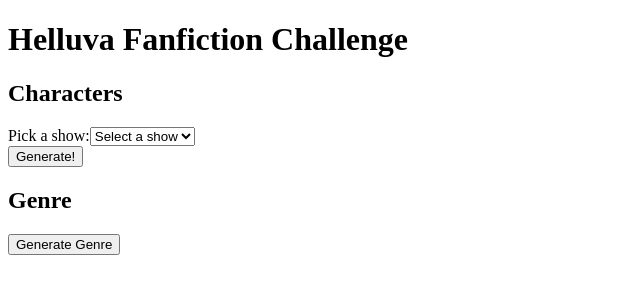
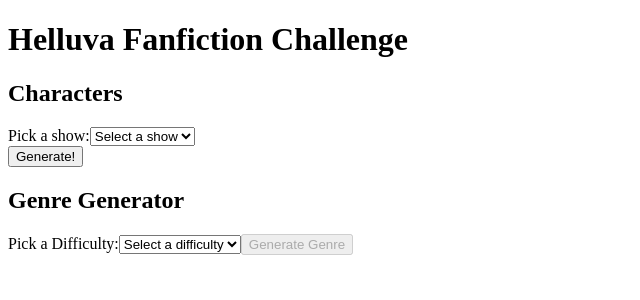
Before and after one commit to LilyBurton/helluva-challenge, a React (Create React App) app: page / in a window 1280 px wide. Shown: the top 300 px of the page, without its empty margins (0-640 px from the left). Built offline with nearby package versions, Linux system fonts and the light colour scheme.

Commit message:
Be able to generate 1 - 3 genres depending on the difficulty the user picks

```diff
--- a/src/CharacterGenerator.js
+++ b/src/CharacterGenerator.js
@@ -11,7 +11,7 @@ const CharacterGenerator = () => {
     'Sir Pentious', 'Vox', 'Valentino', 'Velvette', 'Camilla', 'Zestial',
     'Lucifer', 'Rosie', 'Adam', 'Lute', 'Emily', 'Sera', 'Travis',
     "Vox's Assistant", 'Melissa', 'Baxter', 'Clara', 'Odette', 'Abel',
-    'St. Peter', 'Molly', 'Arakniss', 'Frank', 'Egg Boiz'
+    'St. Peter', 'Molly', 'Arakniss', 'Frank', 'Egg Boiz', 'Missi Zilla', 'Lilith', 'Mimzy', 'Cherri Bomb'
   ];
 
   const helluvaBossNames = [
--- a/src/GenreGenerator.js
+++ b/src/GenreGenerator.js
@@ -1,7 +1,8 @@
 import React, { useState, useEffect } from 'react';
 
 const GenreGenerator = () => {
-  const [generatedGenre, setGeneratedGenre] = useState('');
+  const [generatedGenres, setGeneratedGenres] = useState(['', '', '']);
+  const [selectDifficulty, setSelectDifficulty] = useState('');
   const [cycling, setCycling] = useState(false);
 
   const genres = [
@@ -10,45 +11,88 @@ const GenreGenerator = () => {
     'Romance', 'Sci-fi', 'Thriller', 'Western'
   ];
 
+  const difficultyLevels = ['1 - Easy', '2 - Medium', '3 - Hard'];
+
+  const pickRandomGenres = (count) => {
+    const shuffled = [...genres].sort(() => 0.5 - Math.random());
+    return shuffled.slice(0, count);
+  };
+
   useEffect(() => {
     if (!cycling) return;
 
-    // Ensure genres exist before proceeding
-    if (!genres || genres.length === 0) return;
+    const genreIntervals = [];
+    const cyclingGenres = [...generatedGenres]; // Local copy to track cycling values
+    const finalizationTimeouts = [];
 
-    let genreRandomIndex = Math.floor(Math.random() * genres.length);
+    const startCycling = (index, delay) => {
+      // Start cycling for a specific genre slot
+      genreIntervals[index] = setInterval(() => {
+        const randomIndex = Math.floor(Math.random() * genres.length);
+        cyclingGenres[index] = genres[randomIndex];
+        setGeneratedGenres([...cyclingGenres]);
+      }, 100);
 
-    // Start cycling through genres
-    const genreIntervalId = setInterval(() => {
-      genreRandomIndex = Math.floor(Math.random() * genres.length); // Randomize each cycle
-      setGeneratedGenre(genres[genreRandomIndex]);
-    }, 100); // Update every 100ms
+      // Stop cycling for this slot after the delay
+      finalizationTimeouts[index] = setTimeout(() => {
+        clearInterval(genreIntervals[index]);
+        const finalGenres = pickRandomGenres(index + 1); // Pick up to the current genre slot
+        cyclingGenres[index] = finalGenres[index]; // Finalize the specific genre
+        setGeneratedGenres([...cyclingGenres]);
 
-    // Stop cycling after 3 seconds
-    const genreTimeoutId = setTimeout(() => {
-      clearInterval(genreIntervalId);
-      setCycling(false); // Stop cycling
-    }, 3000);
+        // If all genres have finalized, stop cycling entirely
+        if (index === Math.min(selectDifficulty.split(' ')[0], 3) - 1) {
+          setCycling(false);
+        }
+      }, delay);
+    };
 
-    // Cleanup function
+    // Determine cycling and finalization based on difficulty
+    const count = selectDifficulty === '1 - Easy' ? 1 : selectDifficulty === '2 - Medium' ? 2 : 3;
+
+    // Start cycling for each genre slot with staggered finalization
+    const delays = [3000, 6000, 9000]; // Staggered delays for finalization
+    for (let i = 0; i < count; i++) {
+      startCycling(i, delays[i]);
+    }
+
     return () => {
-      clearInterval(genreIntervalId);
-      clearTimeout(genreTimeoutId);
+      // Cleanup intervals and timeouts
+      genreIntervals.forEach((interval) => clearInterval(interval));
+      finalizationTimeouts.forEach((timeout) => clearTimeout(timeout));
     };
-  }, [cycling]); // Include cycling and genres in dependencies
+  }, [cycling, selectDifficulty]);
 
-  // Function to start cycling
-  const handleStartCycling = () => {
+  const handleStartCycling = (e) => {
+    setSelectDifficulty(e.target.value);
+    setGeneratedGenres(['', '', '']); // Clear genres before starting a new cycle
     setCycling(true);
   };
 
   return (
     <div>
-      <h2>Genre</h2>
-      <button onClick={handleStartCycling} disabled={cycling}>
+      <h2>Genre Generator</h2>
+      <label>
+        Pick a Difficulty:
+        <select value={selectDifficulty} onChange={handleStartCycling}>
+          <option value="" disabled>
+            Select a difficulty
+          </option>
+          {difficultyLevels.map((difficulty, index) => (
+            <option key={index} value={difficulty}>
+              {difficulty}
+            </option>
+          ))}
+        </select>
+      </label>
+      <button onClick={() => setCycling(true)} disabled={!selectDifficulty || cycling}>
         Generate Genre
       </button>
-      {generatedGenre && <p>Selected Genre: {generatedGenre}</p>}
+      <div className="generated-genres">
+        {generatedGenres[0] && <p>First Genre: {generatedGenres[0]}</p>}
+        {selectDifficulty !== '1 - Easy' && generatedGenres[1] && <p>Second Genre: {generatedGenres[1]}</p>}
+        {selectDifficulty === '3 - Hard' && generatedGenres[2] && <p>Third Genre: {generatedGenres[2]}</p>}
+      </div>
     </div>
   );
 };
```
